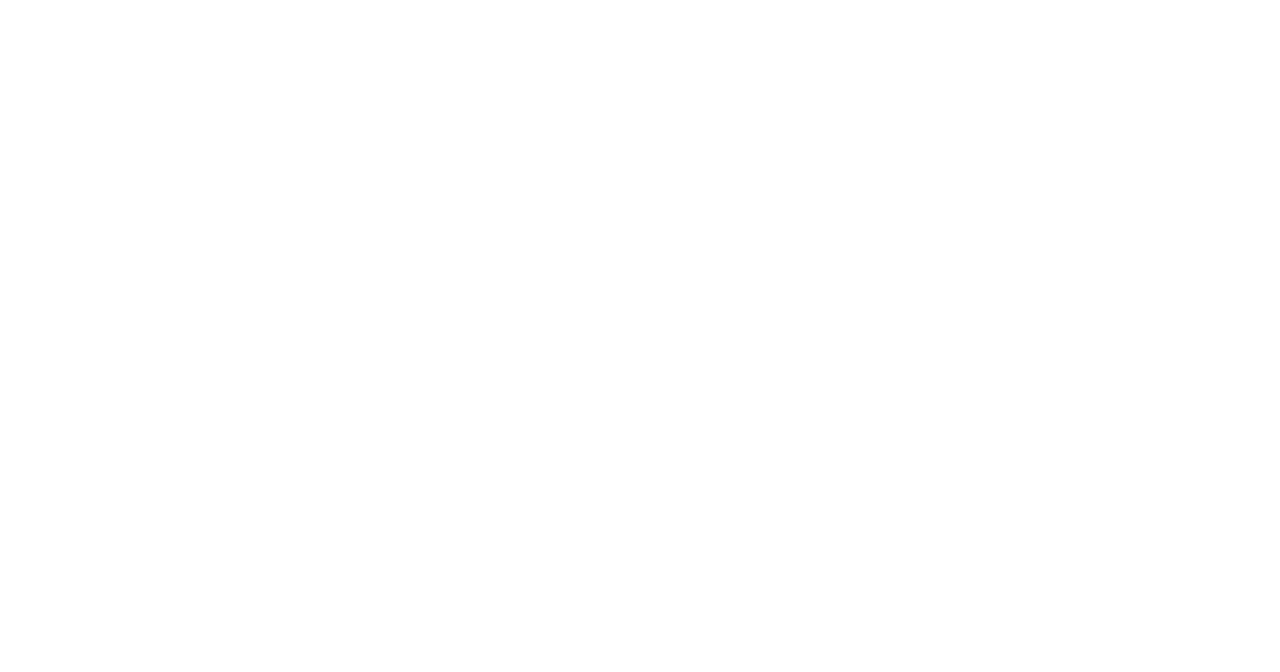
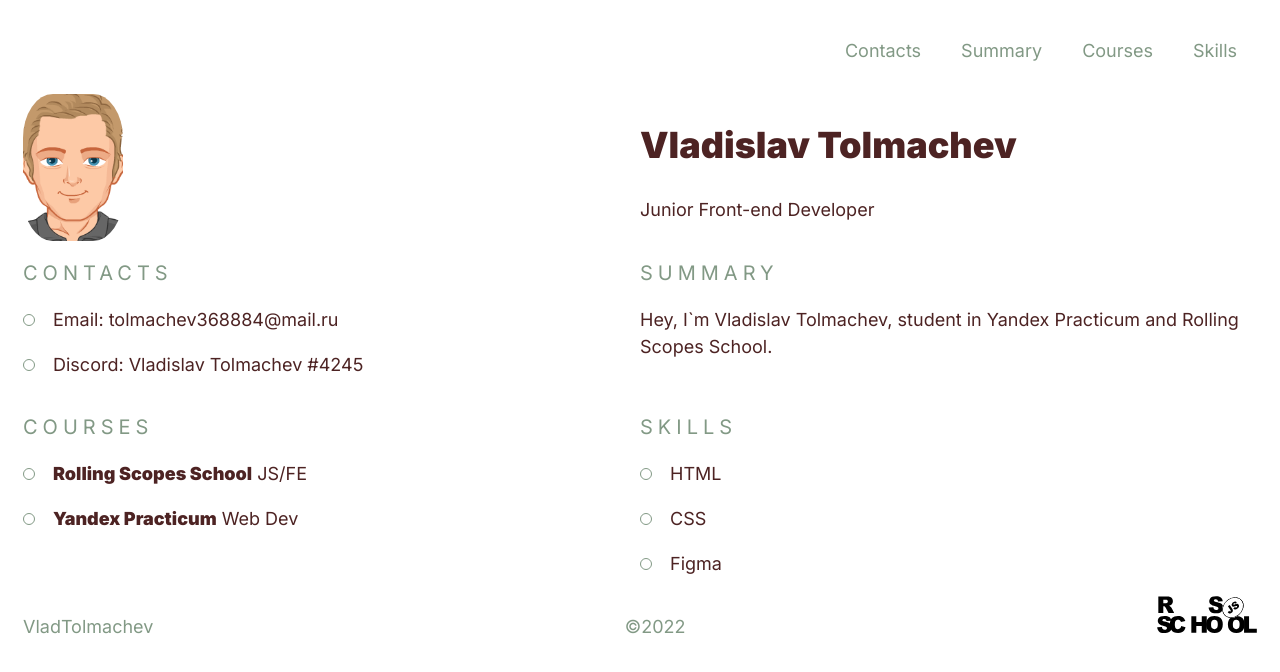
Before and after one commit to VladTolmachev/rsschool-cv, a plain HTML site: page index.html in a window 1280 px wide. Drawn offline with Linux system fonts and the light colour scheme.

Commit message:
feat: make CV

```diff
--- a/index.html
+++ b/index.html
@@ -4,8 +4,68 @@
   <meta charset="UTF-8">
   <meta http-equiv="X-UA-Compatible" content="IE=edge">
   <meta name="viewport" content="width=device-width, initial-scale=1.0">
-  <title>Document</title>
+  <link rel="preconnect" href="https://fonts.googleapis.com"><link rel="preconnect" href="https://fonts.gstatic.com" crossorigin><link href="https://fonts.googleapis.com/css2?family=Inter:wght@400;900&display=swap" rel="stylesheet">
+  <link rel="stylesheet" href="style.css">
+  <title>CV</title>
 </head>
 <body>
+  <header class="header">
+    <div class="container">
+      <nav class="nav">
+        <ul class="nav-list">
+          <li class="nav-item"><a href="#contacts" class="nav-link">Contacts</a></li>
+          <li class="nav-item"><a href="#summary" class="nav-link">Summary</a></li>
+          <li class="nav-item"><a href="#courses" class="nav-link">Courses</a></li>
+          <li class="nav-item"><a href="#skills" class="nav-link">Skills</a></li>
+        </ul>
+      </nav>
+    </div>
+  </header>
+  <div class="promo">
+    <div class="container">
+      <div class="promo__wrapper">
+        <img class="promo__img" src="assets/img/avatar-sv.png" alt="avatar">
+        <div class="promo__info">
+          <h1 class="promo__title">Vladislav Tolmachev</h1>
+          <p class="promo__subtitle">Junior Front-end Developer</p>
+        </div>
+      </div>
+    </div>
+  </div>
+  <main class="main">
+    <div class="container main-container">
+      <section class="section" id="contacts">
+        <h2 class="section-title">Contacts</h2>
+        <p class="section-item">Email: tolmachev368884@mail.ru</p>
+        <p class="section-item">Discord: Vladislav Tolmachev #4245</p>
+      </section>
+      <section class="section" id="summary">
+        <h2 class="section-title">Summary</h2>
+        <p>Hey, I`m Vladislav Tolmachev, student in Yandex Practicum and Rolling Scopes School.</p>
+      </section>
+      <section class="section" id="courses">
+        <h2 class="section-title">Courses</h2>
+        <p class="section-item"><strong>Rolling Scopes School</strong> JS/FE</p>
+        <p class="section-item"><strong>Yandex Practicum</strong> Web Dev</p>
+      </section>
+      <section class="section" id="skills">
+        <h2 class="section-title">Skills</h2>
+        <p class="section-item">HTML</p>
+        <p class="section-item">CSS</p>
+        <p class="section-item">Figma</p>
+      </section>
+    </div>
+  </main>
+  <footer class="footer">
+    <div class="container">
+      <div class="footer__wrapper">
+        <a href="https://github.com/VladTolmachev" class="link-git">VladTolmachev</a>
+        <p class="footer__data">&copy;2022</p>
+        <a href="https://rs.school/js/">
+          <img class="link-rs" src="assets/img/rs_school_js.svg" alt="logo rs">
+        </a>
+      </div>
+    </div>
+  </footer>
 </body>
 </html>
--- a/style.css
+++ b/style.css
@@ -0,0 +1,120 @@
+* {
+  box-sizing: border-box;
+}
+
+html {
+  scroll-behavior: smooth;
+}
+
+body {
+  font-family: 'Inter', sans-serif;
+  font-size: 18px;
+  font-weight: 400;
+  line-height: 1.5;
+  color: #4d2323;
+
+  display: flex;
+  flex-direction: column;
+  justify-content: space-between;
+}
+
+.container {
+  max-width: 1440px;
+  margin: 0 auto;
+  padding: 0 15px;
+}
+
+.promo__wrapper {
+  display: flex;
+  justify-content: space-between;
+}
+
+.promo__img {
+  width: 100px;
+  object-fit: cover;
+  border-radius: 30%;
+}
+
+.promo__info {
+  width: 50%;
+}
+
+.nav-list {
+  display: flex;
+  justify-content: flex-end;
+  align-items: center;
+  list-style: none;
+}
+
+.nav-link {
+  padding: 0 20px;
+  line-height: 50px;
+  color: #829985;
+  text-decoration: none;
+  transition: color 0.5s;
+}
+
+.nav-link:hover {
+  color: #4d2323;
+}
+
+.main-container {
+  display: flex;
+  flex-wrap: wrap;
+}
+
+.section {
+  width: 50%;
+}
+
+.section-item {
+  position: relative;
+  padding-left: 30px;
+}
+
+.section-item::before {
+  content: "";
+  position: absolute;
+  top: 8px;
+  left: 0px;
+  width: 10px;
+  height: 10px;
+  border: 1px solid #829985;
+  border-radius: 50%;
+}
+
+.section-title {
+  font-size: 20px;
+  font-weight: 400;
+  text-transform: uppercase;
+  letter-spacing: 5px;
+  color: #829985;
+}
+
+.footer__wrapper {
+  display: flex;
+  justify-content: space-between;
+  align-items: end;
+  color: #829985;
+}
+
+.footer__data {
+  margin: 0;
+}
+
+.link-git {
+  color: inherit;
+  text-decoration: none;
+}
+
+.link-rs {
+  object-fit: cover;
+  max-width: 100px;
+  width: 100%;
+}
+
+@media (max-width: 768px) {
+  .section {
+    width: 100%;
+  }
+}
```
Also changed, not shown: assets/img/avatar-sv.png (renamed from avatar-sv.png), assets/img/rs_school_js.svg (added).
